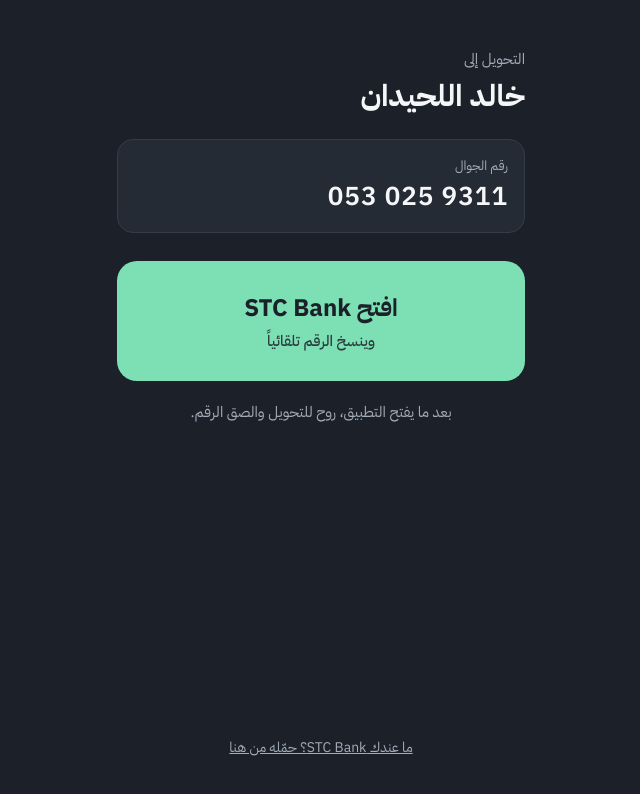
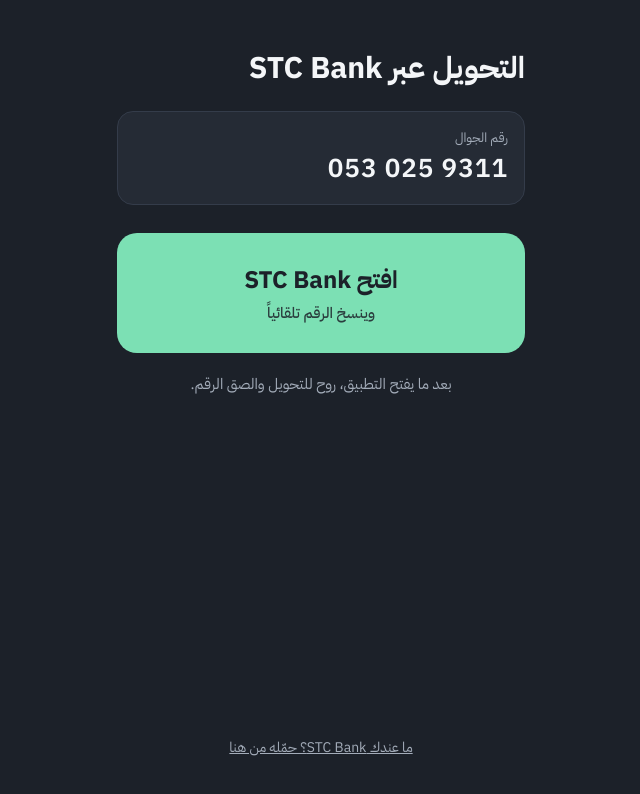
Before and after one commit to Conqyy/pay, a plain HTML site: page stc/index.html in a window 1280 px wide. Shown: the whole page, without its empty margins (319-959 px from the left). Drawn offline with Linux system fonts and the light colour scheme.

Commit message:
Remove name from pages
Co-Authored-By: Claude Opus 5.5 <noreply@anthropic.com>
Claude-Session: https://claude.ai/code/session_01PPH1t62gC3D21JTpRh5AH2

```diff
--- a/stc/index.html
+++ b/stc/index.html
@@ -3,7 +3,7 @@
 <head>
 <meta charset="utf-8">
 <meta name="viewport" content="width=device-width, initial-scale=1, viewport-fit=cover">
-<title>حوّل لخالد عبر STC Bank</title>
+<title>التحويل عبر STC Bank</title>
 <meta name="theme-color" content="#1c2129">
 <link rel="preconnect" href="https://fonts.googleapis.com">
 <link rel="preconnect" href="https://fonts.gstatic.com" crossorigin>
@@ -83,8 +83,7 @@
 </head>
 <body>
 <main>
-  <p class="eyebrow">التحويل إلى</p>
-  <h1>خالد اللحيدان</h1>
+  <h1>التحويل عبر STC Bank</h1>
 
   <div class="number">
     <small>رقم الجوال</small>
```
Also changed, not shown: barq/index.html (+2 -3 lines), index.html (+2 -4 lines), urpay/index.html (+2 -3 lines).
